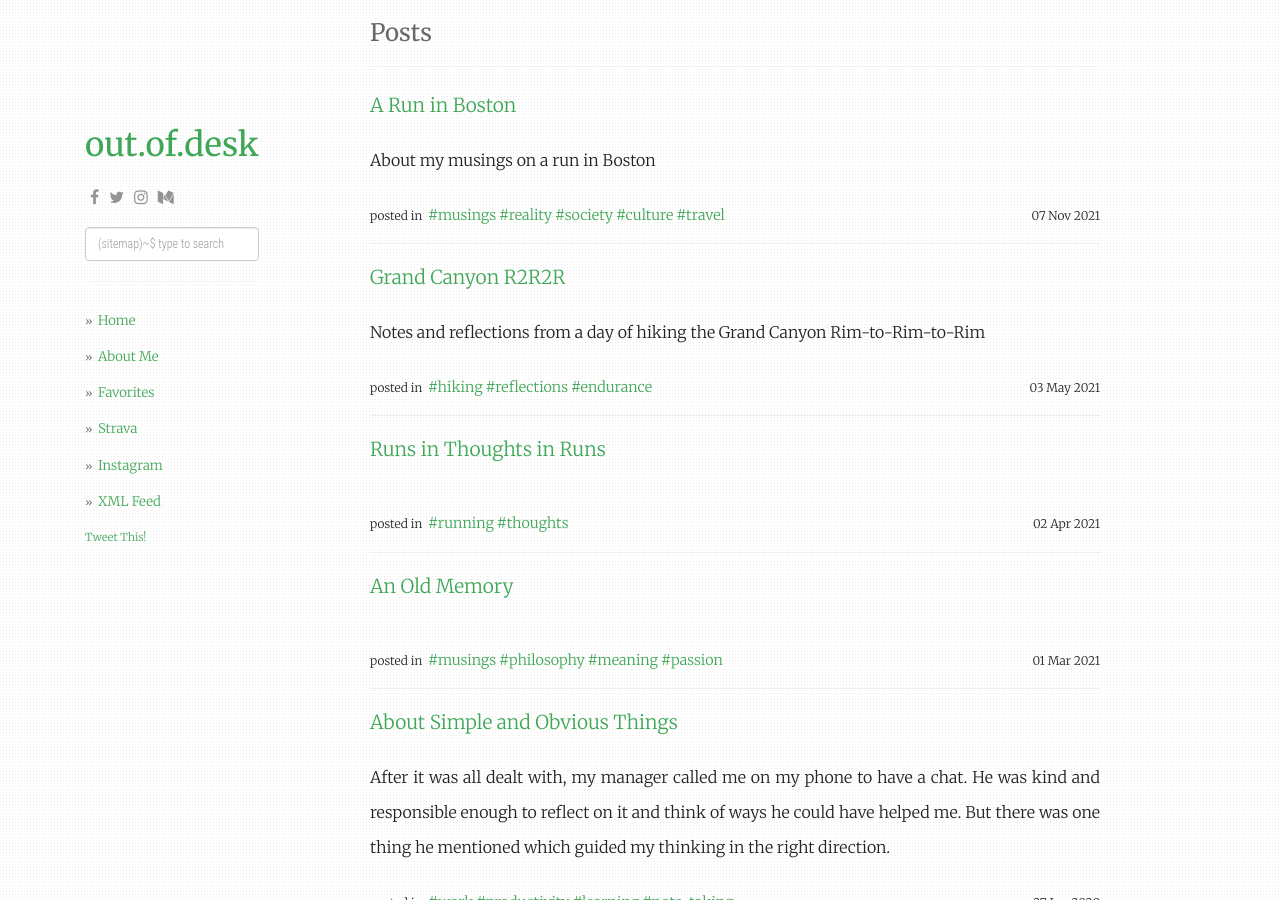
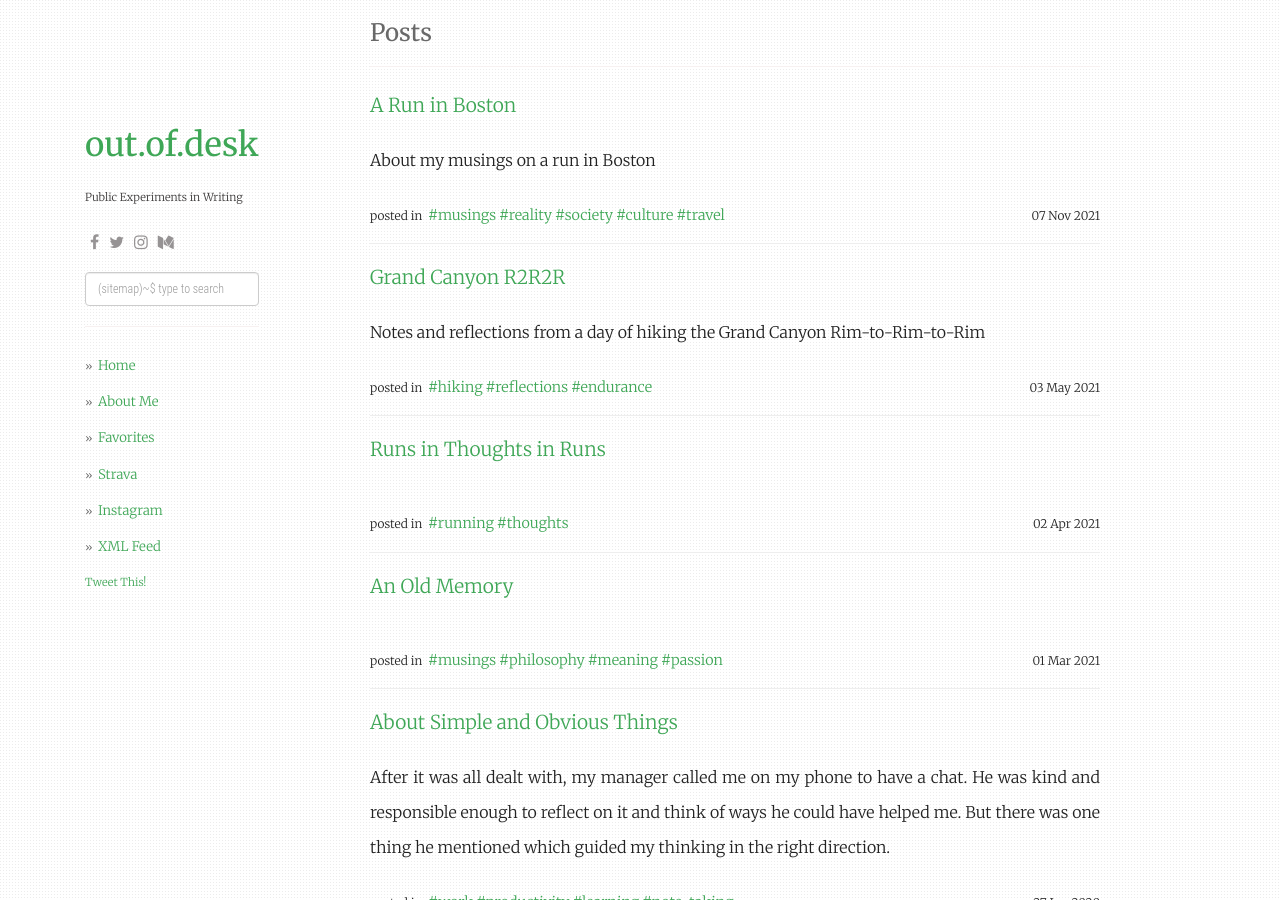
Before and after one commit to outofdesk/outofdesk.github.io, a Jekyll site: the page built from index.html, in a window 1280 px wide and 900 px high. Built offline with Jekyll 4.4.1, drawn with Linux system fonts in a browser that asks for light colours; nearby versions of some CDN libraries; the list of posts is cut into pages by our own code; comment, search, counter and statistics services are not loaded.

Commit message:
update layout

```diff
--- a/_config.yml
+++ b/_config.yml
@@ -2,7 +2,7 @@ title: out.of.desk
 description: My Online Notepad
 author: out.of.desk
 github: https://github.com/ggauravr
-about:
+about: Public Experiments in Writing
 disqus_shortname: outofdesk
 google_analytics: UA-151192646-1
 
```
Also changed, not shown: 2 other files.
